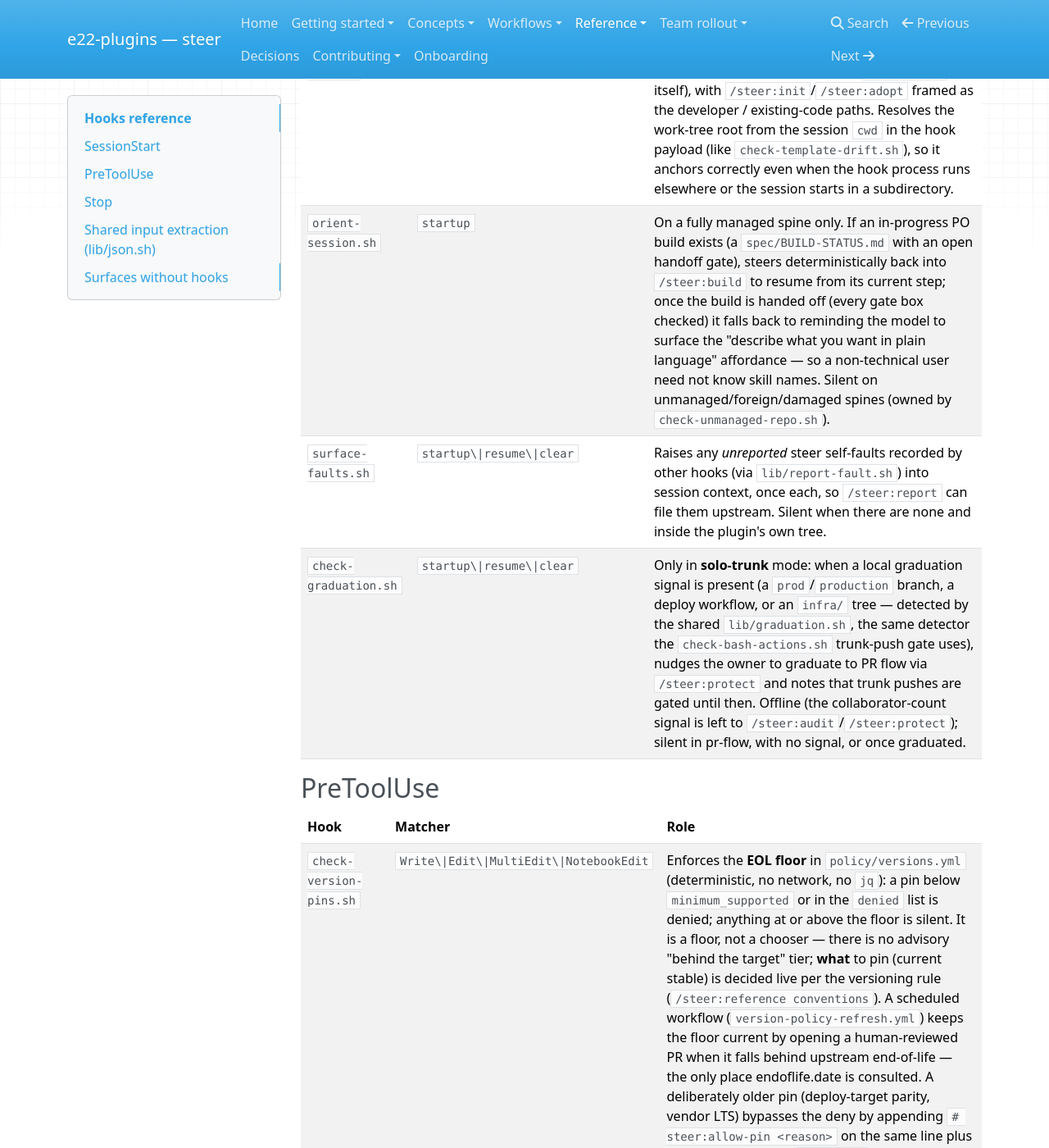
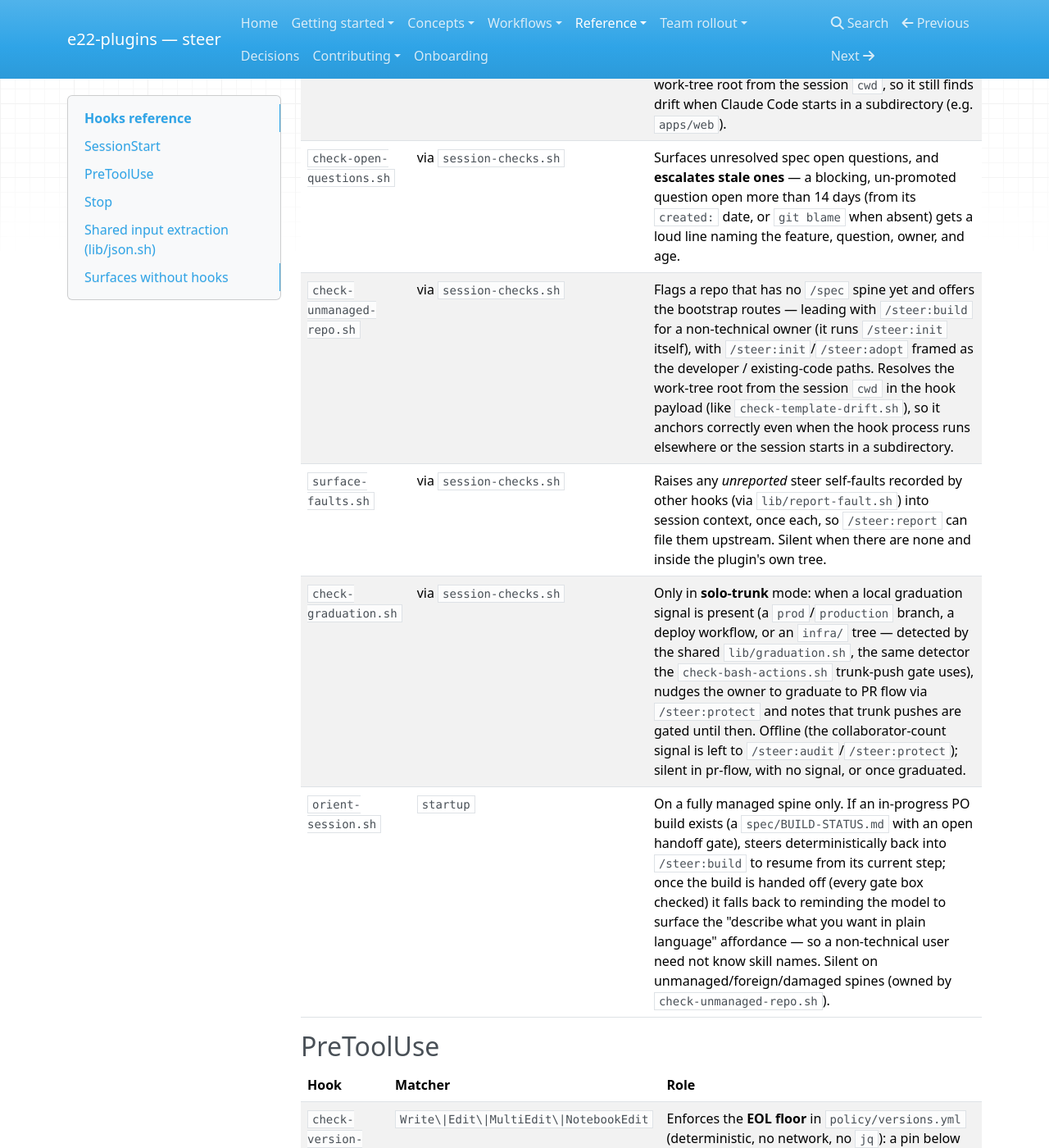
Before and after one commit to element22llc/e22-plugins, an MkDocs documentation site: the page built from docs/reference/hooks.md, in a window 1280 px wide and 1400 px high, scrolled down 2017 px. Shown: the whole window at 82% size. Built offline with MkDocs 1.6.1, drawn with Linux system fonts in a browser that asks for light colours; nearby versions of some CDN libraries; some of the changed text lies outside the part shown.

Commit message:
Sync docs site with the Phase 1 plugin changes
Fixes the check_docs_impact CI failure on PR #377: the documented
surface changed (rules trim, skill listing trims, hook consolidation,
workspace-snapshot helper) with no docs/ update.

- docs/reference/hooks.md: three SessionStart registrations since the
  session-checks consolidation — orchestrator row added, the five
  checks relabeled as orchestrated (order preserved), timeout note and
  mermaid diagram updated.
- docs/reference/skills.md: /steer:next row documents the one-call
  workspace-snapshot reconstruction.
- docs/concepts/authorization-model.md: workspace-snapshot.sh added to
  the pre-approved bundled helper list.

Co-Authored-By: Claude Fable 5 <noreply@anthropic.com>
Claude-Session: https://claude.ai/code/session_01NtR46HSx3dGvYFjjHP9HtU

```diff
--- a/docs/reference/hooks.md
+++ b/docs/reference/hooks.md
@@ -4,8 +4,9 @@
 `hooks.json`. They inject the always-on rules and gate risky actions. All hook
 commands are invoked with an explicit `sh` prefix, so the executable bit is
 irrelevant (marketplace install does not `chmod`). No `jq` dependency. Every hook
-declares an explicit `timeout` in `hooks.json` (10s for the `SessionStart`/`PreToolUse`
-hooks, 30s for the `Stop` reconcile) so a slow hook can never stall a session.
+declares an explicit `timeout` in `hooks.json` (10s for the rule injection,
+orientation, and `PreToolUse` hooks; 30s for the consolidated session checks and
+the `Stop` reconcile) so a slow hook can never stall a session.
 
 !!! warning "Hooks are a Claude Code lifecycle feature — don't assume they ran"
     Everything below hangs off Claude Code's hook lifecycle (`SessionStart`,
@@ -25,12 +26,13 @@ hooks, 30s for the `Stop` reconcile) so a slow hook can never stall a session.
 flowchart TD
     subgraph SessionStart
       inject[inject-standards.sh<br/>injects rules/*.md]
-      drift[check-template-drift.sh]
-      oq[check-open-questions.sh]
-      unmanaged[check-unmanaged-repo.sh]
+      checks[session-checks.sh<br/>orchestrates the five session checks]
       orient[orient-session.sh]
-      faults[surface-faults.sh]
-      grad[check-graduation.sh]
+      checks --> drift[check-template-drift.sh]
+      checks --> oq[check-open-questions.sh]
+      checks --> unmanaged[check-unmanaged-repo.sh]
+      checks --> faults[surface-faults.sh]
+      checks --> grad[check-graduation.sh]
     end
     subgraph PreToolUse
       pins[check-version-pins.sh]
@@ -44,15 +46,24 @@ flowchart TD
 
 ## SessionStart
 
+Since the session-checks consolidation, `hooks.json` carries **three**
+`SessionStart` registrations: the rule injection, one `session-checks.sh`
+orchestrator, and the orientation hook. The five session checks are no longer
+registered individually — `session-checks.sh` runs them in the order below,
+failure-isolated (a crashing check never blocks the rest) and always exiting
+`0`; each check keeps its own contract (read the payload from stdin, print a
+notice or nothing) and stays individually testable.
+
 | Hook | Matcher | Role |
 | --- | --- | --- |
 | `inject-standards.sh` | `startup\|resume\|clear\|compact` | Concatenates `rules/*.md` (lexical order) into session context. A rule carrying a first-line `<!-- steer:inject-when=… -->` marker is injected only when its scope applies — `code-project` for the code-loop rules (a git work tree, or any code/config marker within `maxdepth 2`), issue-first on GitHub-tracked repos, deployment when the repo deploys (an `/infra` dir **or** an app/service repo) — and the marker line is stripped. In **knowledge-work mode** (a confidently non-code folder — the typical Cowork product-owner case), it injects only the lean always-on PO core and **skips every `inject-when`-marked rule** (see [Knowledge-work mode](known-limitations.md)). Fail-soft: if its rules directory is missing it still emits a fallback banner (the hook always exits `0`, so the notice reaches the session) and records a self-fault for `/steer:report`. |
-| `check-template-drift.sh` | `startup\|resume\|clear` | Warns when the materialized spine/scaffold lags the plugin templates — diffs the `##`/`###` headings of each instantiated spec file (`PRODUCTIONIZATION.md`, `BUILD-STATUS.md`, feature `intent.md`/`contract.md`) against the current bundled template and names any section the template adds that the file lacks. Headings carrying `<!-- steer:placeholder -->` (the seed `### Q-001 — …` open-question block) are skipped, since those are rewritten or deleted as a feature is specced — matching `check-open-questions.sh`, which ignores the same marker — so a correctly-completed file is never falsely flagged. Resolves the work-tree root from the session `cwd`, so it still finds drift when Claude Code starts in a subdirectory (e.g. `apps/web`). |
-| `check-open-questions.sh` | `startup\|resume\|clear` | Surfaces unresolved spec open questions, and **escalates stale ones** — a blocking, un-promoted question open more than 14 days (from its `created:` date, or `git blame` when absent) gets a loud line naming the feature, question, owner, and age. |
-| `check-unmanaged-repo.sh` | `startup\|resume\|clear` | Flags a repo that has no `/spec` spine yet and offers the bootstrap routes — leading with `/steer:build` for a non-technical owner (it runs `/steer:init` itself), with `/steer:init`/`/steer:adopt` framed as the developer / existing-code paths. Resolves the work-tree root from the session `cwd` in the hook payload (like `check-template-drift.sh`), so it anchors correctly even when the hook process runs elsewhere or the session starts in a subdirectory. |
+| `session-checks.sh` | `startup\|resume\|clear` | Consolidated orchestrator for the five session checks below (one `hooks.json` registration instead of five). Captures the SessionStart payload once and re-feeds it to each check unchanged, in registration order; failure-isolated; always exits `0`. Contains no check logic of its own. |
+| `check-template-drift.sh` | via `session-checks.sh` | Warns when the materialized spine/scaffold lags the plugin templates — diffs the `##`/`###` headings of each instantiated spec file (`PRODUCTIONIZATION.md`, `BUILD-STATUS.md`, feature `intent.md`/`contract.md`) against the current bundled template and names any section the template adds that the file lacks. Headings carrying `<!-- steer:placeholder -->` (the seed `### Q-001 — …` open-question block) are skipped, since those are rewritten or deleted as a feature is specced — matching `check-open-questions.sh`, which ignores the same marker — so a correctly-completed file is never falsely flagged. Resolves the work-tree root from the session `cwd`, so it still finds drift when Claude Code starts in a subdirectory (e.g. `apps/web`). |
+| `check-open-questions.sh` | via `session-checks.sh` | Surfaces unresolved spec open questions, and **escalates stale ones** — a blocking, un-promoted question open more than 14 days (from its `created:` date, or `git blame` when absent) gets a loud line naming the feature, question, owner, and age. |
+| `check-unmanaged-repo.sh` | via `session-checks.sh` | Flags a repo that has no `/spec` spine yet and offers the bootstrap routes — leading with `/steer:build` for a non-technical owner (it runs `/steer:init` itself), with `/steer:init`/`/steer:adopt` framed as the developer / existing-code paths. Resolves the work-tree root from the session `cwd` in the hook payload (like `check-template-drift.sh`), so it anchors correctly even when the hook process runs elsewhere or the session starts in a subdirectory. |
+| `surface-faults.sh` | via `session-checks.sh` | Raises any *unreported* steer self-faults recorded by other hooks (via `lib/report-fault.sh`) into session context, once each, so `/steer:report` can file them upstream. Silent when there are none and inside the plugin's own tree. |
+| `check-graduation.sh` | via `session-checks.sh` | Only in **solo-trunk** mode: when a local graduation signal is present (a `prod`/`production` branch, a deploy workflow, or an `infra/` tree — detected by the shared `lib/graduation.sh`, the same detector the `check-bash-actions.sh` trunk-push gate uses), nudges the owner to graduate to PR flow via `/steer:protect` and notes that trunk pushes are gated until then. Offline (the collaborator-count signal is left to `/steer:audit`/`/steer:protect`); silent in pr-flow, with no signal, or once graduated. |
 | `orient-session.sh` | `startup` | On a fully managed spine only. If an in-progress PO build exists (a `spec/BUILD-STATUS.md` with an open handoff gate), steers deterministically back into `/steer:build` to resume from its current step; once the build is handed off (every gate box checked) it falls back to reminding the model to surface the "describe what you want in plain language" affordance — so a non-technical user need not know skill names. Silent on unmanaged/foreign/damaged spines (owned by `check-unmanaged-repo.sh`). |
-| `surface-faults.sh` | `startup\|resume\|clear` | Raises any *unreported* steer self-faults recorded by other hooks (via `lib/report-fault.sh`) into session context, once each, so `/steer:report` can file them upstream. Silent when there are none and inside the plugin's own tree. |
-| `check-graduation.sh` | `startup\|resume\|clear` | Only in **solo-trunk** mode: when a local graduation signal is present (a `prod`/`production` branch, a deploy workflow, or an `infra/` tree — detected by the shared `lib/graduation.sh`, the same detector the `check-bash-actions.sh` trunk-push gate uses), nudges the owner to graduate to PR flow via `/steer:protect` and notes that trunk pushes are gated until then. Offline (the collaborator-count signal is left to `/steer:audit`/`/steer:protect`); silent in pr-flow, with no signal, or once graduated. |
 
 ## PreToolUse
 
```
Also changed, not shown: docs/concepts/authorization-model.md (+2 -1 lines), docs/reference/skills.md (+1 -1 lines).
